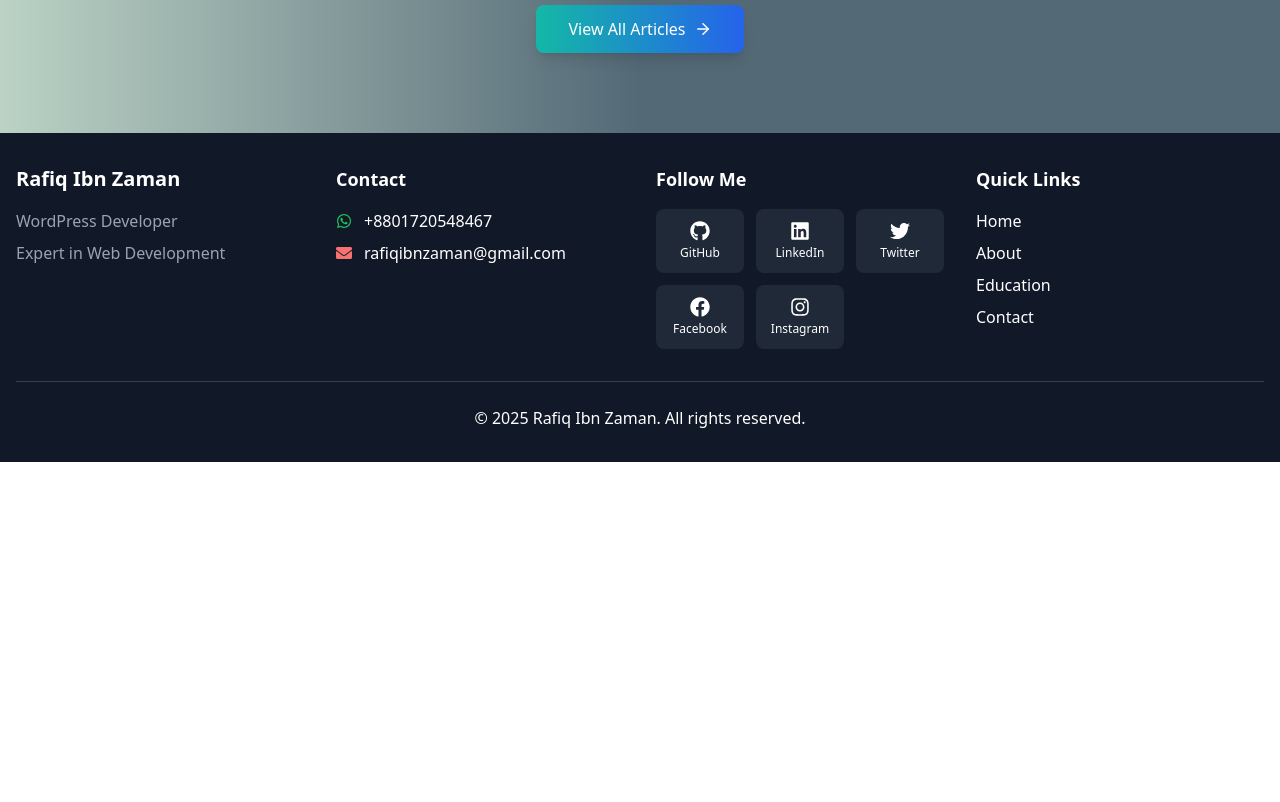
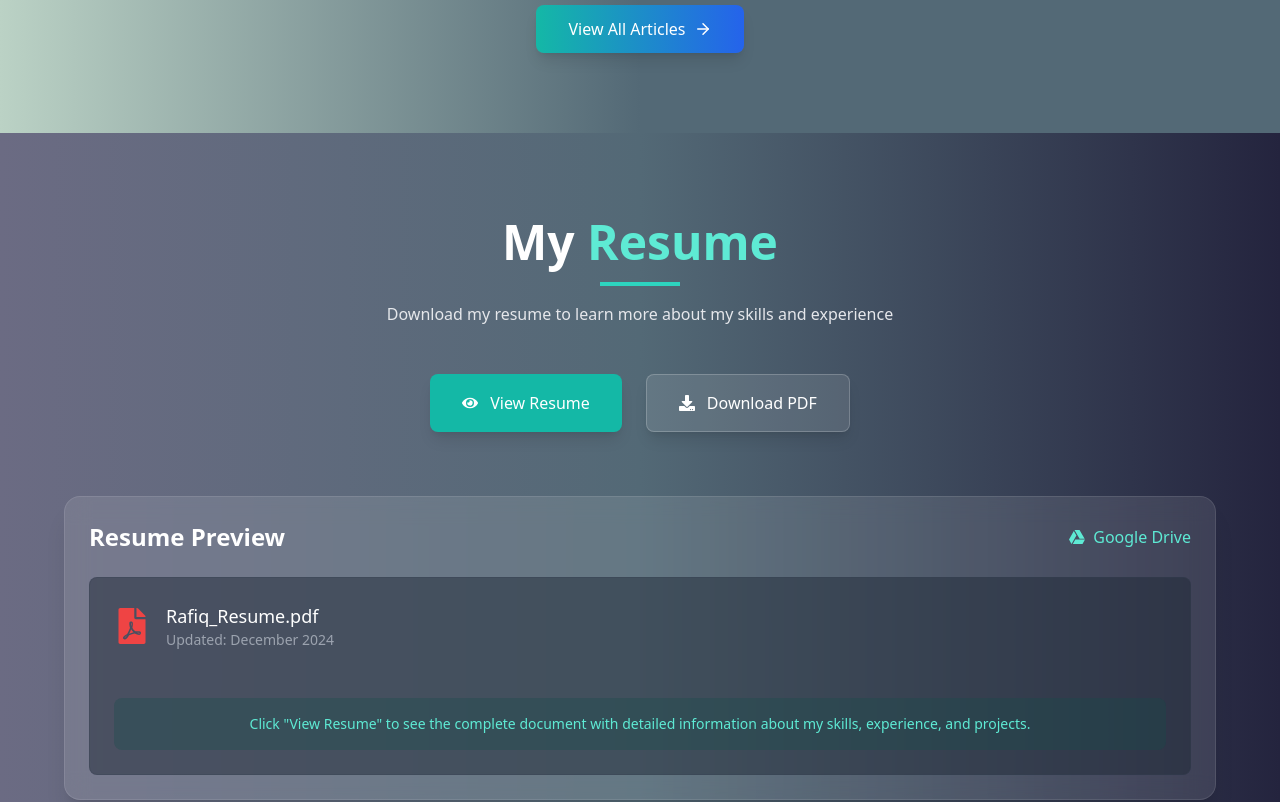
Before and after one commit to nur922184/Rafiq-Ibn-Zaman, a React (Vite) app: page / in a window 1280 px wide. Shown: the part 7220-8022 px from the top of the page. Before the commit the page ends 7682 px from the top, so only its background shows below. Built offline with nearby package versions, Linux system fonts and the light colour scheme.

Commit message:
update the some

```diff
--- a/src/Pages/Hero/Hero.jsx
+++ b/src/Pages/Hero/Hero.jsx
@@ -2,6 +2,7 @@ import React, { useEffect, useRef } from 'react';
 import { motion } from 'framer-motion';
 import profile from '../../assets/profile.png'
 import { ShieldCheck, Download, Mail, Code, Star, Zap } from 'lucide-react';
+import { Link } from 'react-scroll';
 
 const Hero = () => {
     const textRef = useRef(null);
@@ -52,7 +53,7 @@ const Hero = () => {
 
             <div className="container mx-auto max-w-7xl relative z-10">
                 <div className="grid grid-cols-1 lg:grid-cols-2 gap-12 items-center">
-                      {/* Right Side: Image */}
+                    {/* Right Side: Image */}
                     <motion.div
                         className="flex justify-center  relative"
                         initial={{ opacity: 0, x: 50 }}
@@ -193,20 +194,34 @@ const Hero = () => {
                                 animate={{ opacity: 1, y: 0 }}
                                 transition={{ delay: 0.8 }}
                             >
-                                <a
+                                {/* <a
                                     href="#contact"
                                     className="group bg-gradient-to-r from-teal-500 to-blue-500 hover:from-teal-600 hover:to-blue-600 px-8 py-4 rounded-xl shadow-lg text-white font-medium transition-all duration-300 transform hover:scale-105 flex items-center justify-center gap-2"
                                 >
-                                    <Mail size={20} />
-                                    Contact Me
-                                </a>
-                                <a
-                                    href="#resume"
+
+
+                                </a> */}
+                                <Link
+                                    to="contact"
+                                    smooth={true}
+                                    duration={500}
+                                    spy={true}
+                                    offset={-80}
+                                    className="group bg-gradient-to-r from-teal-500 to-blue-500 hover:from-teal-600 hover:to-blue-600 px-8 py-4 rounded-xl shadow-lg text-white font-medium transition-all duration-300 transform hover:scale-105 flex items-center justify-center gap-2"
+                                >
+                                <Mail size={20} /> Contact Me
+                                </Link>
+                                <Link
+                                    to="resume"
+                                    smooth={true}
+                                    duration={500}
+                                    spy={true}
+                                    offset={-80}
                                     className="group border-2 border-teal-400 hover:bg-teal-400 hover:text-white px-8 py-4 rounded-xl shadow-lg font-medium transition-all duration-300 transform hover:scale-105 flex items-center justify-center gap-2"
                                 >
-                                    <Download size={20} />
-                                    Download Resume
-                                </a>
+                                <Download size={20} />Download Resume
+                                </Link>
+
                             </motion.div>
                         </motion.div>
                     </motion.div>
--- /dev/null
+++ b/src/Pages/Resume/Resume.jsx
@@ -0,0 +1,122 @@
+import React from "react";
+import { motion } from "framer-motion";
+import { FaDownload, FaEye, FaFilePdf, FaGoogleDrive } from "react-icons/fa";
+
+const Resume = () => {
+  const resumeLink = "https://drive.google.com/file/d/1TY4hrgfVKLmMxo0PsSuiz25kQp7PPyuW/view";
+  const downloadLink = "https://drive.google.com/uc?export=download&id=1TY4hrgfVKLmMxo0PsSuiz25kQp7PPyuW";
+
+
+
+  return (
+    <section id="resume" className="py-16 px-4 bg-gradient-to-r from-[#6b6b83] via-[#536976] to-[#24243e] min-h-screen flex items-center">
+      <div className="container mx-auto max-w-6xl">
+        {/* Title */}
+        <motion.div
+          className="text-center mb-12"
+          initial={{ opacity: 0, y: -20 }}
+          animate={{ opacity: 1, y: 0 }}
+          transition={{ duration: 0.5 }}
+        >
+          <h2 className="text-4xl md:text-5xl font-bold text-white mb-4">
+            My <span className="text-teal-300">Resume</span>
+          </h2>
+          <div className="w-20 h-1 bg-teal-400 mx-auto"></div>
+          <p className="text-gray-200 mt-4 max-w-2xl mx-auto">
+            Download my resume to learn more about my skills and experience
+          </p>
+        </motion.div>
+
+        {/* Resume Actions */}
+        <motion.div
+          className="flex flex-col sm:flex-row justify-center gap-6 mb-16"
+          initial={{ opacity: 0, y: 20 }}
+          animate={{ opacity: 1, y: 0 }}
+          transition={{ duration: 0.5, delay: 0.2 }}
+        >
+          <motion.a
+            href={resumeLink}
+            target="_blank"
+            rel="noopener noreferrer"
+            className="flex items-center justify-center bg-teal-500 hover:bg-teal-600 text-white px-8 py-4 rounded-lg transition-colors shadow-lg"
+            whileHover={{ scale: 1.05 }}
+            whileTap={{ scale: 0.95 }}
+          >
+            <FaEye className="mr-3" />
+            View Resume
+          </motion.a>
+
+          <motion.a
+            href={downloadLink}
+            className="flex items-center justify-center bg-white/10 hover:bg-white/20 text-white border border-white/20 px-8 py-4 rounded-lg transition-colors shadow-lg"
+            whileHover={{ scale: 1.05 }}
+            whileTap={{ scale: 0.95 }}
+          >
+            <FaDownload className="mr-3" />
+            Download PDF
+          </motion.a>
+        </motion.div>
+
+        {/* Resume Preview */}
+        <motion.div
+          className="bg-white/10 dark:bg-gray-900/20 backdrop-blur-md rounded-2xl p-6 border border-white/10 dark:border-gray-700/20 shadow-xl mb-12"
+          initial={{ opacity: 0, y: 20 }}
+          animate={{ opacity: 1, y: 0 }}
+          transition={{ duration: 0.5, delay: 0.4 }}
+        >
+          <div className="flex items-center justify-between mb-6">
+            <h3 className="text-2xl font-semibold text-white">Resume Preview</h3>
+            <div className="flex items-center text-teal-300">
+              <FaGoogleDrive className="mr-2" />
+              <span>Google Drive</span>
+            </div>
+          </div>
+
+          <div className="bg-gray-800/50 rounded-lg p-6 border border-gray-700/30">
+            <div className="flex items-center mb-6">
+              <FaFilePdf className="text-red-500 text-4xl mr-4" />
+              <div>
+                <h4 className="text-white text-lg font-medium">Rafiq_Resume.pdf</h4>
+                <p className="text-gray-400 text-sm">Updated: December 2024</p>
+              </div>
+            </div>
+
+            <div className="grid grid-cols-1 md:grid-cols-2 gap-6 mb-6">
+              {/* <div>
+                <h5 className="text-teal-300 font-medium mb-3">Professional Experience</h5>
+                <ul className="space-y-2">
+                  {experiences.map((exp, index) => (
+                    <li key={index} className="text-gray-300 text-sm">
+                      <span className="font-medium">{exp.role}</span> at {exp.company}
+                    </li>
+                  ))}
+                </ul>
+              </div> */}
+
+              {/* <div>
+                <h5 className="text-teal-300 font-medium mb-3">Education</h5>
+                <ul className="space-y-2">
+                  {education.map((edu, index) => (
+                    <li key={index} className="text-gray-300 text-sm">
+                      <span className="font-medium">{edu.degree}</span> - {edu.institution}
+                    </li>
+                  ))}
+                </ul>
+              </div> */}
+            </div>
+
+            <div className="bg-teal-900/30 p-4 rounded-lg">
+              <p className="text-teal-300 text-sm text-center">
+                Click "View Resume" to see the complete document with detailed information about my skills, experience, and projects.
+              </p>
+            </div>
+          </div>
+        </motion.div>
+
+
+      </div>
+    </section>
+  );
+};
+
+export default Resume;
--- a/src/Router/Router.jsx
+++ b/src/Router/Router.jsx
@@ -9,6 +9,7 @@ import SocialMedia from '../Pages/Contact/SocialMedia';
 import Footer from '../Component/Footer/Footer';
 import Education from '../Pages/Education/Education';
 import Works from '../Pages/Works/Works';
+import Resume from '../Pages/Resume/Resume';
 
 const Router = () => {
     return (
@@ -25,7 +26,7 @@ const Router = () => {
             <section id="work" name="work" > <Works></Works></section>
 
             <section id="blog" name="blog" ><Blog></Blog></section>
-            {/* <section id="resume" name="resume" ><ResumeSection></ResumeSection></section> */}
+            <section id="resume" name="resume" ><Resume></Resume></section>
             {/* <section id="dev" name="dev" >  <DeveloperContactSection></DeveloperContactSection></section>  */}
 
             <Footer></Footer>
```
